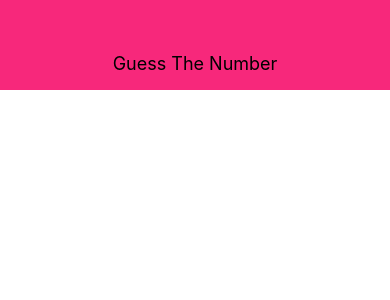
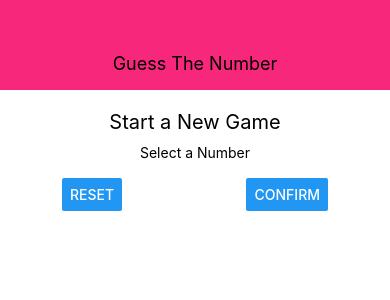
Before and after one commit to MouhaDiouf/react-native-guess-number, a React Native app: screen / in a window 390 px wide. Shown: the top 300 px of the page. Built offline with nearby package versions, Linux system fonts and the light colour scheme.

Commit message:
Build the StartGame screen

```diff
--- a/App.js
+++ b/App.js
@@ -2,11 +2,12 @@
 import React from 'react';
 import {  Text, View, StyleSheet } from 'react-native';
 import Header from './components/Header'
+import StartGameScreen from './screens/StartGameScreen';
 export default function App() {
   return (
     <View style={styles.screen}>
       <Header title='Guess The Number' />
-
+      <StartGameScreen />
     </View>
   );
 }
--- /dev/null
+++ b/screens/StartGameScreen.js
@@ -0,0 +1,43 @@
+import React from 'react';
+import {View, Text, StyleSheet, TextInput, Button} from 'react-native';
+
+const StarGameScreen = props => (
+
+    <View style={styles.screen}>
+        <Text style={styles.title}>Start a New Game</Text>
+        <View style={styles.inputContainer}>
+            <Text>Select a Number</Text>
+            <TextInput />
+            <View style={styles.buttonContainer}>
+                <Button title="Reset" onPress={()=>{}}  />
+                <Button title="Confirm" onPress={()=>{}} />
+            </View>
+        </View>
+    </View>
+)
+
+const styles = StyleSheet.create({
+screen: {
+flex: 1,
+padding: 10,
+alignItems: 'center'
+}
+,
+title: {
+fontSize: 20,
+marginVertical: 10
+},
+inputContainer: {
+width: 300,
+maxWidth: '80%',
+alignItems: 'center'
+},
+buttonContainer: {
+flexDirection: 'row',
+width: '100%',
+justifyContent: 'space-between',
+paddingHorizontal: 15
+}
+});
+
+export default StarGameScreen
```
Also changed, not shown: screens/StarGameScreen.js (deleted, +0 -19 lines).
